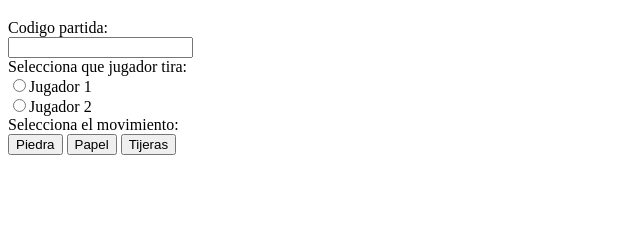
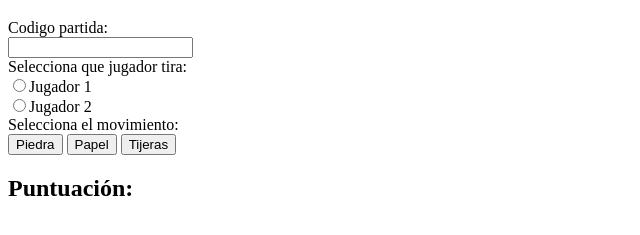
Before and after one commit to diMorillas/rockPaperScissorsREST, a plain HTML site: page index.html in a window 1280 px wide. Shown: the part 61-296 px from the top of the page, without its empty margins (0-640 px from the left). Drawn offline with Linux system fonts and the light colour scheme.

Commit message:
Added score heading

```diff
--- a/index.html
+++ b/index.html
@@ -16,6 +16,8 @@
     <button id="piedraSeleccionada" name="piedra" value="piedra">Piedra</button>
     <button id="papelSeleccionado" name="papel" value="papel">Papel</button>
     <button id="tijerasSeleccionadas" name="tijeras" value="piedra">Tijeras</button>
+    <br>
+    <h2>Puntuación:</h2>
 
 
 </body>
```
